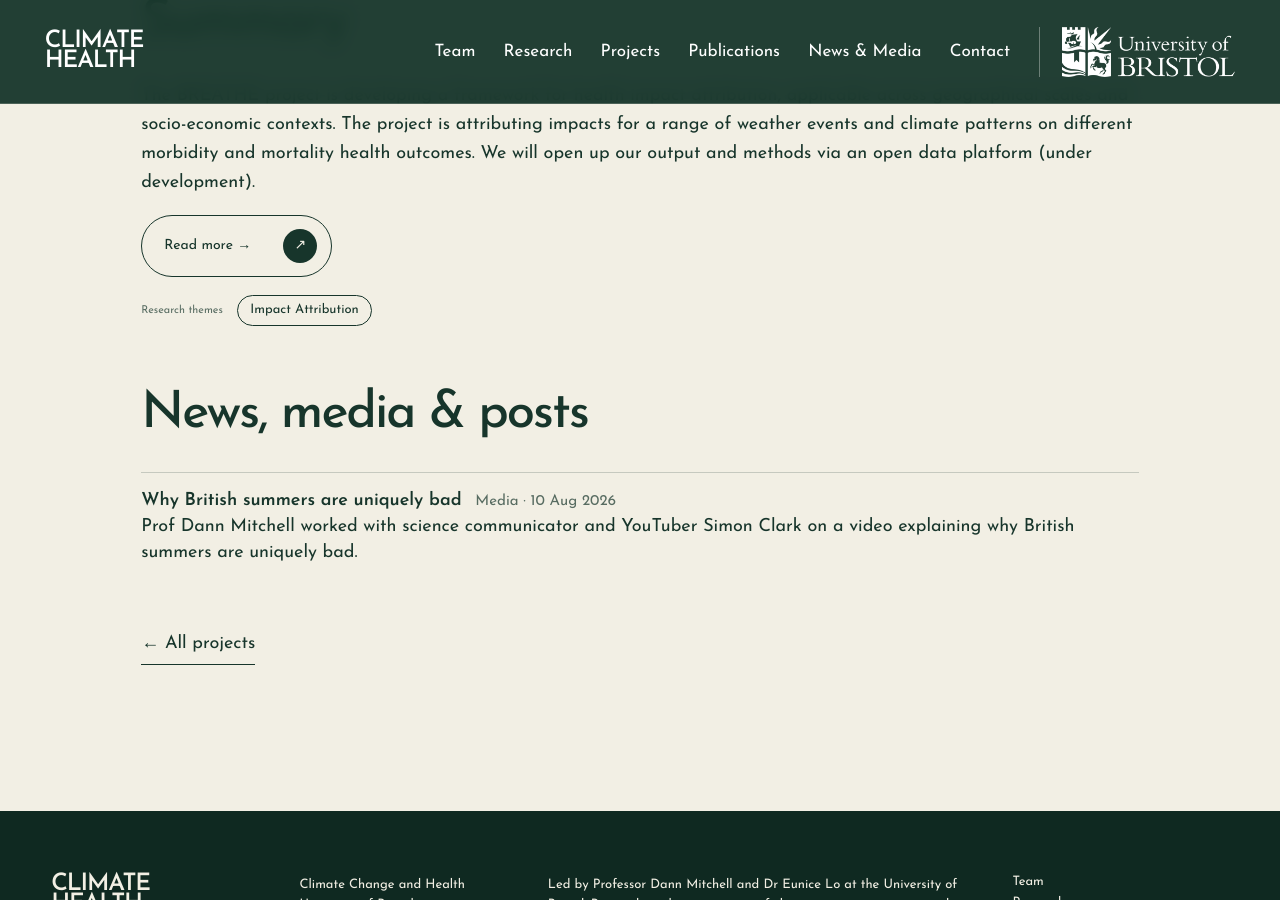
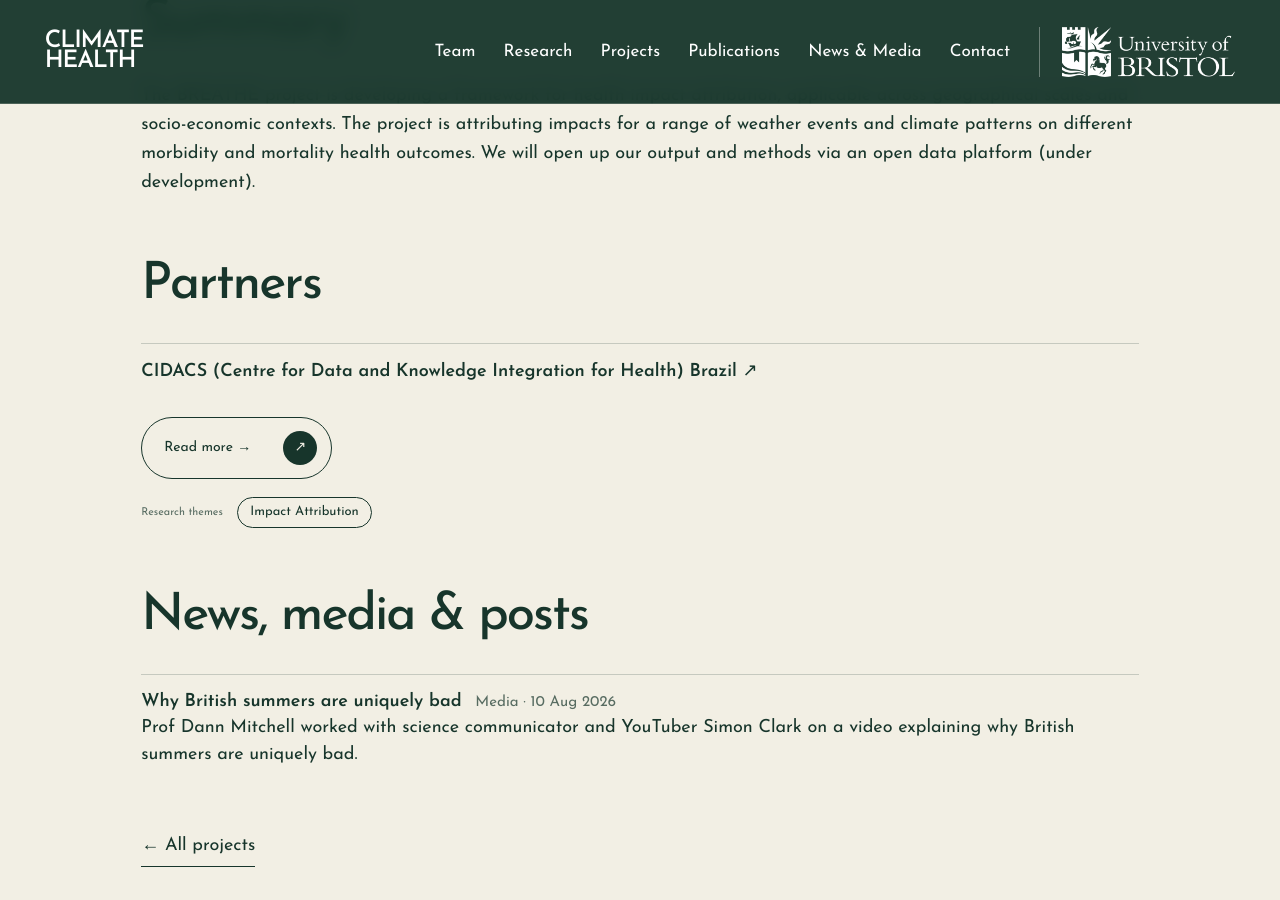
Before and after one commit to alexodavies/bristol-climate-health-page, a Jekyll site: the page built from _projects/breathe.md, in a window 1280 px wide and 900 px high, scrolled down 970 px. Built offline with Jekyll 4.4.1, drawn with Linux system fonts in a browser that asks for light colours.

Commit message:
Update breathe.md

```diff
--- a/_projects/breathe.md
+++ b/_projects/breathe.md
@@ -13,7 +13,7 @@
 collaborators: []   # affiliates and other collaborators: member file names or plain names (affiliates listed in team also show here)
 start: 2025-03    # YYYY-MM (Duration)
 end:             # YYYY-MM (blank = ongoing)
-partners: []          # e.g. [Met Office, {name: UKHSA, url: https://www.gov.uk/ukhsa}]
+partners: [{name: CIDACS (Centre for Data and Knowledge Integration for Health) Brazil, url: "https://cidacs.bahia.fiocruz.br/english/"}]          # e.g. [Met Office, {name: UKHSA, url: https://www.gov.uk/ukhsa}]
 outputs: []           # e.g. [{title: Paper title, url: https://doi.org/..., note: Journal 2026}]
 photos: []            # e.g. [{image: /assets/images/my-photo.jpg, caption: A caption}]
 ---
```
